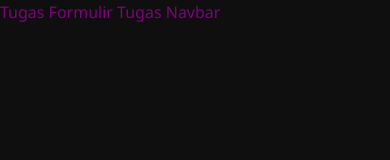
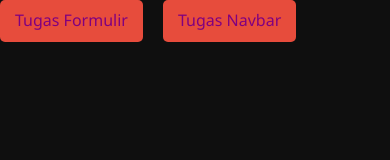
Before and after one commit to amyyma1313-a11y/amymaulaningtyas, a plain HTML site: page lat_css.html in a window 390 px wide. Drawn offline with Linux system fonts and the light colour scheme.

Commit message:
Update style.css

```diff
--- a/style.css
+++ b/style.css
@@ -304,4 +304,15 @@ iframe {
         margin: 10px auto;
         display: block;
     }
-}
+   .menu-tugas {
+      display: flex;
+      gap: 20px;
+   }
+   .cta-button {
+      background-color: #e74c3c;
+      color: white;
+      font-weght: bold;
+      padding: 8px 15px;
+      border-radius: 5px;
+      transition: background-color 0.3s ease;
+   }
```
